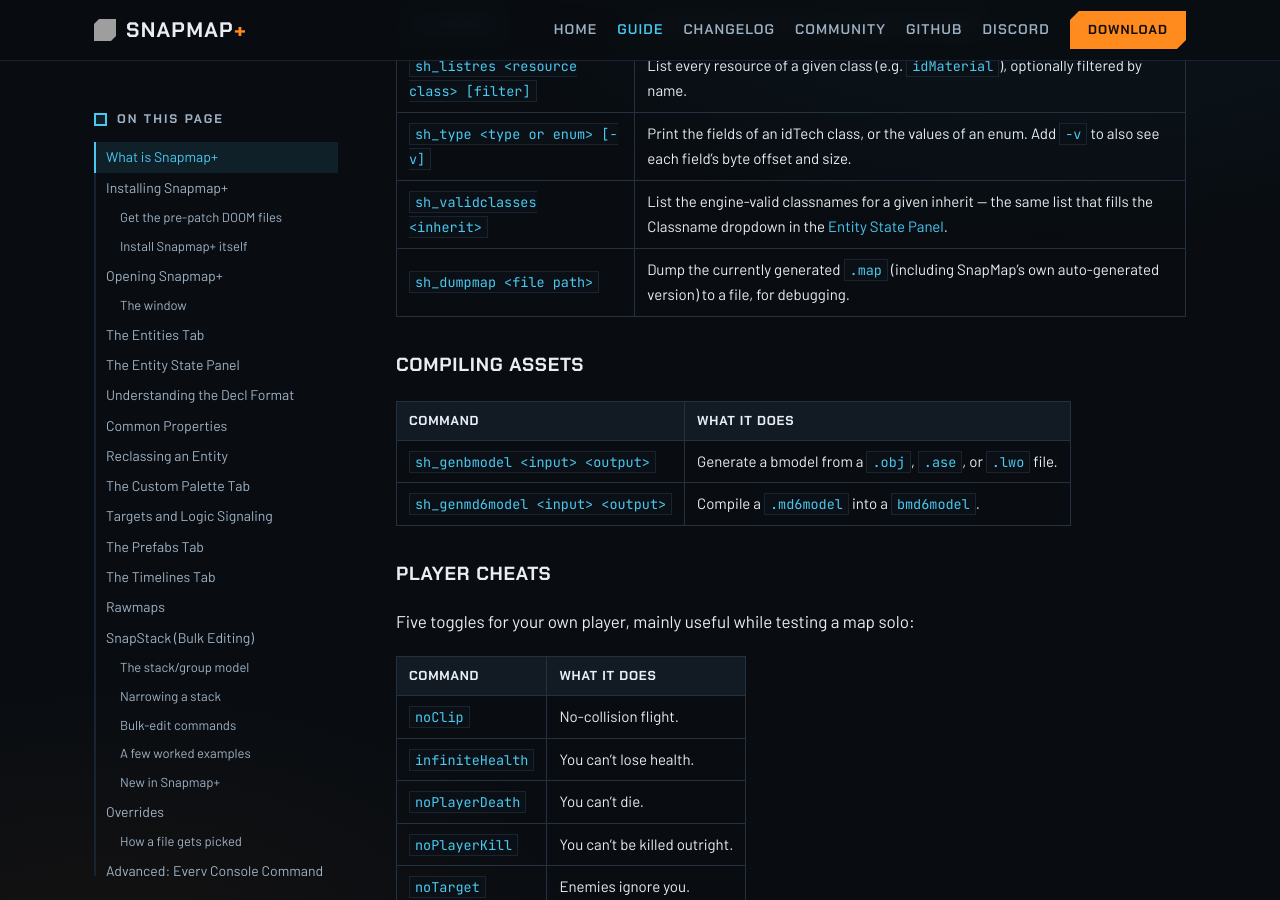
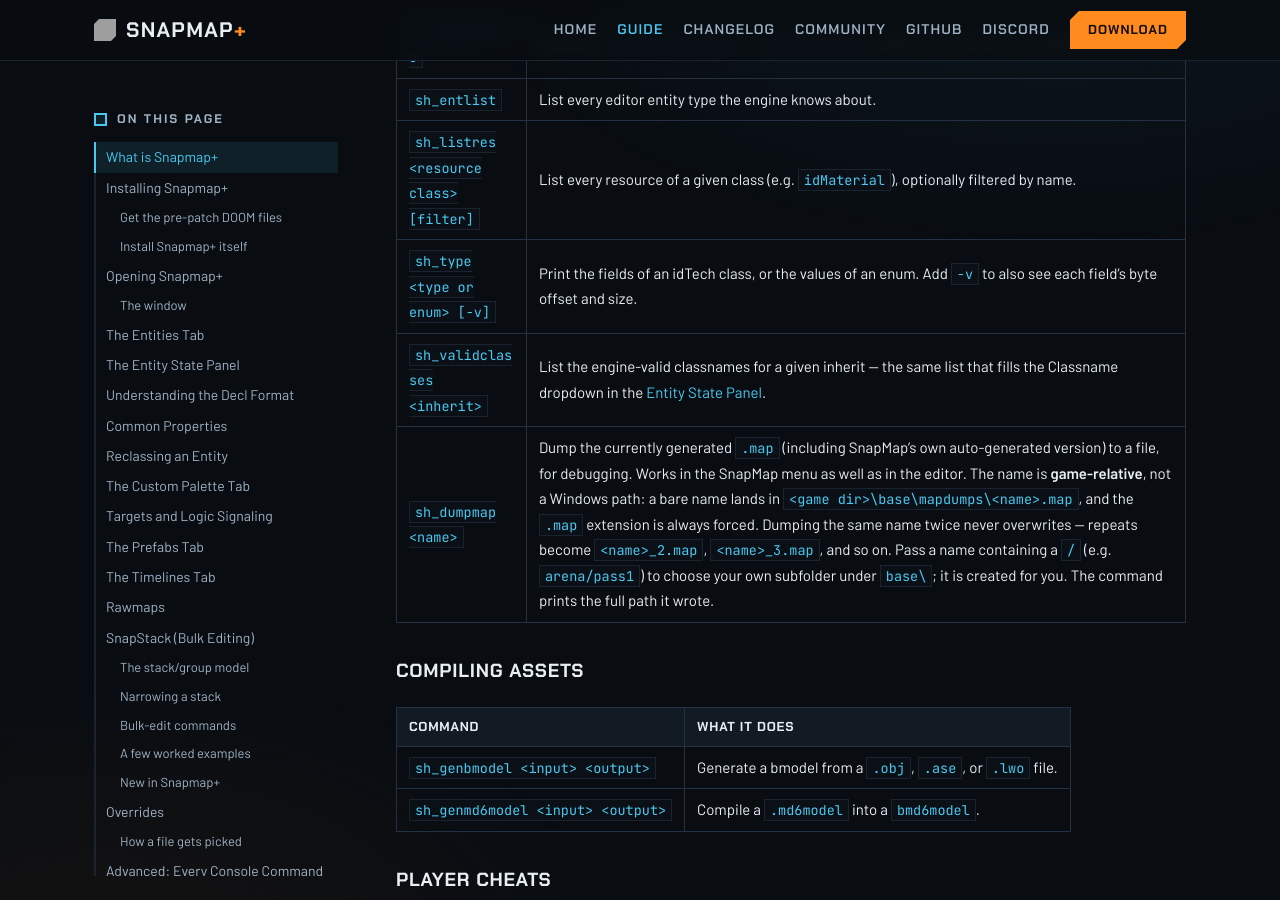
Before and after one commit to doom-snapmap/snapmap-web, a Jekyll site: the page built from site/snapmap-plus-guide.md, in a window 1280 px wide and 900 px high, scrolled down 22433 px. Built offline with Jekyll 4.4.1, drawn with Linux system fonts in a browser that asks for light colours; grey boxes are pictures that could not be loaded.

Commit message:
backend: sh_dumpmap -- report the output path, default to base\mapdumps\, never overwrite
The command gave no usable feedback: the engine prints "writing <name>..." before it
opens the file and nothing at all on success, and the name it takes is game-relative
(rooted at <game dir>\base\), not the Windows path the wording invites. A successful
dump read as a command that did nothing.

- resolve the destination before calling the writer, and print the full path plus the
  byte count of the file actually on disk
- a bare name lands in base\mapdumps\ instead of littering base\; a name containing a
  separator picks its own folder under base\, which is created if missing
- repeats never clobber an earlier dump: name.map -> name_2.map -> name_3.map
- reject a Windows path or a '..' escape with a one-line reason and the usage
- the string half is dumpmap_path.h, pure and covered by tests/dumpmap_path_test.c

```diff
--- a/site/snapmap-plus-guide.md
+++ b/site/snapmap-plus-guide.md
@@ -644,7 +644,7 @@ sections above.)
 | `sh_listres <resource class> [filter]` | List every resource of a given class (e.g. `idMaterial`), optionally filtered by name. |
 | `sh_type <type or enum> [-v]` | Print the fields of an idTech class, or the values of an enum. Add `-v` to also see each field's byte offset and size. |
 | `sh_validclasses <inherit>` | List the engine-valid classnames for a given inherit — the same list that fills the Classname dropdown in the [Entity State Panel](#the-entity-state-panel). |
-| `sh_dumpmap <file path>` | Dump the currently generated `.map` (including SnapMap's own auto-generated version) to a file, for debugging. |
+| `sh_dumpmap <name>` | Dump the currently generated `.map` (including SnapMap's own auto-generated version) to a file, for debugging. Works in the SnapMap menu as well as in the editor. The name is **game-relative**, not a Windows path: a bare name lands in `<game dir>\base\mapdumps\<name>.map`, and the `.map` extension is always forced. Dumping the same name twice never overwrites — repeats become `<name>_2.map`, `<name>_3.map`, and so on. Pass a name containing a `/` (e.g. `arena/pass1`) to choose your own subfolder under `base\`; it is created for you. The command prints the full path it wrote. |
 
 ### Compiling assets
 
```
